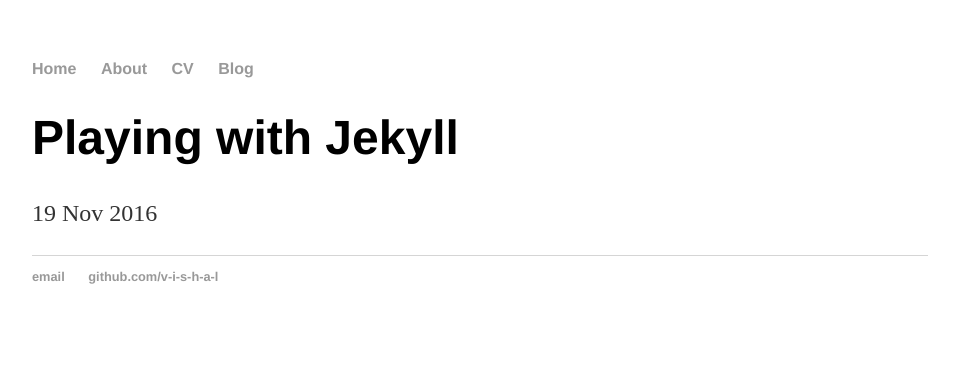
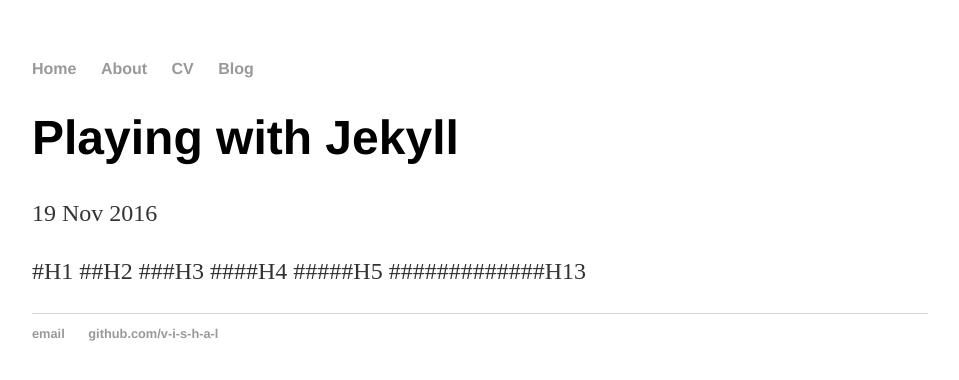
Before and after one commit to v-i-s-h-a-l/v-i-s-h-a-l.github.io, a Jekyll site: the page built from _posts/2016-11-19-playing-with-jekyll.md, in a window 1280 px wide. Shown: the top 380 px of the page, without its empty margins (160-1119 px from the left). Built offline with Jekyll 4.4.1, drawn with Linux system fonts in a browser that asks for light colours.

Commit message:
Update 2016-11-19-playing-with-jekyll.md

```diff
--- a/_posts/2016-11-19-playing-with-jekyll.md
+++ b/_posts/2016-11-19-playing-with-jekyll.md
@@ -3,3 +3,10 @@ layout: post
 title: "Playing with Jekyll"
 date: 2016-11-19
 ---
+
+#H1
+##H2
+###H3
+####H4
+#####H5
+#############H13
```
